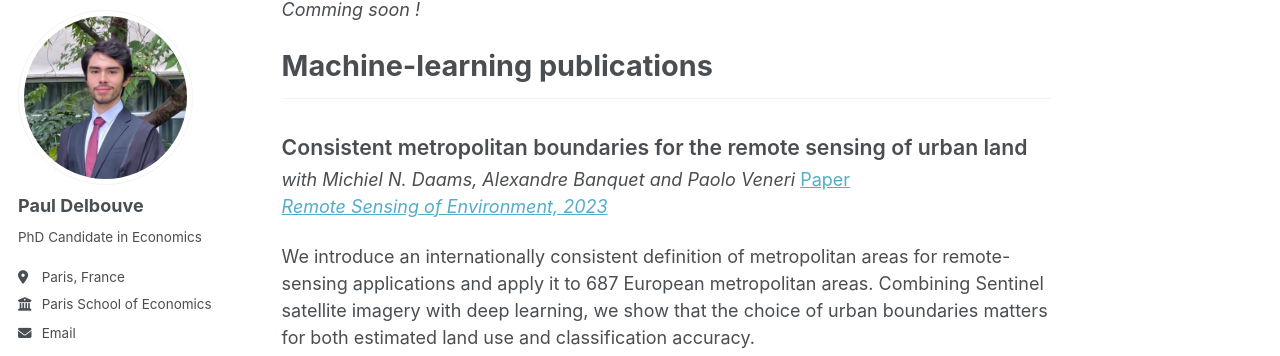
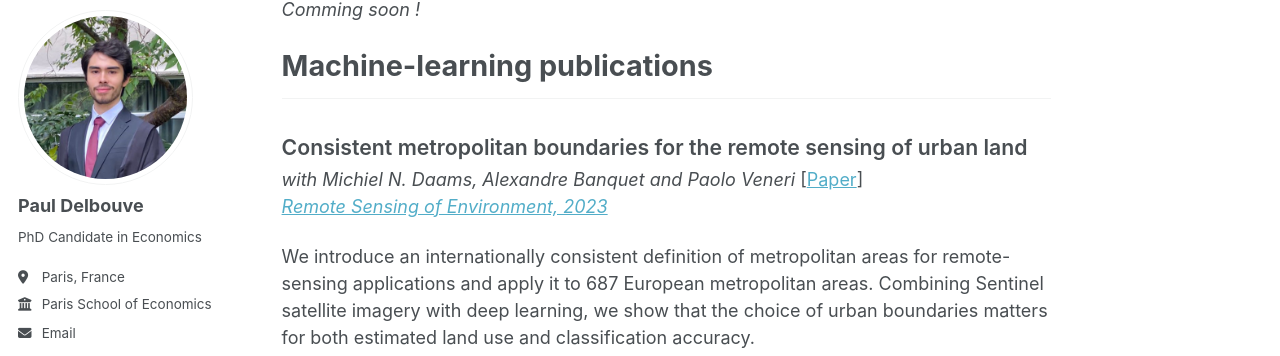
Before and after one commit to Pdelbouve/pdelbouve.github.io, a Jekyll site: the page built from _pages/research.md, in a window 1280 px wide and 900 px high, scrolled down 860 px. Shown: the part 91-447 px from the top of the window. Built offline with Jekyll 4.4.1, drawn with Linux system fonts in a browser that asks for light colours; a style sheet for code colours, icons or effects is not loaded.

```diff
--- a/_pages/research.md
+++ b/_pages/research.md
@@ -30,7 +30,7 @@ Using weekly model-level usage and price data from OpenRouter, combined with cap
 
 ### Consistent metropolitan boundaries for the remote sensing of urban land
 
-*with Michiel N. Daams, Alexandre Banquet and Paolo Veneri*  [Paper](/files/daams2023consistent.pdf)
+*with Michiel N. Daams, Alexandre Banquet and Paolo Veneri*  [[Paper](/files/daams2023consistent.pdf)]
 *[Remote Sensing of Environment, 2023](https://www.sciencedirect.com/science/article/pii/S0034425723003401)*
 
 We introduce an internationally consistent definition of metropolitan areas
@@ -44,8 +44,7 @@ classification accuracy.
 
 ### Monitoring land use in cities using satellite imagery and deep learning
 
-*with Alexandre Banquet, Michiel N. Daams and Paolo Veneri*  [[Paper](/files/veneri2022monitoring.pdf)]
-*[OECD Regional Development Papers, 2022](https://www.oecd.org/en/publications/monitoring-land-use-in-cities-using-satellite-imagery-and-deep-learning_dc8e85d5-en.html)*
+*with Alexandre Banquet, Michiel N. Daams and Paolo Veneri*  [[Paper](/files/veneri2022monitoring.pdf)] *[OECD Regional Development Papers, 2022](https://www.oecd.org/en/publications/monitoring-land-use-in-cities-using-satellite-imagery-and-deep-learning_dc8e85d5-en.html)*
 
 We develop a deep-learning approach to monitor urban land use from Sentinel
 satellite imagery. Applying a U-Net model to 687 European metropolitan areas,
```
